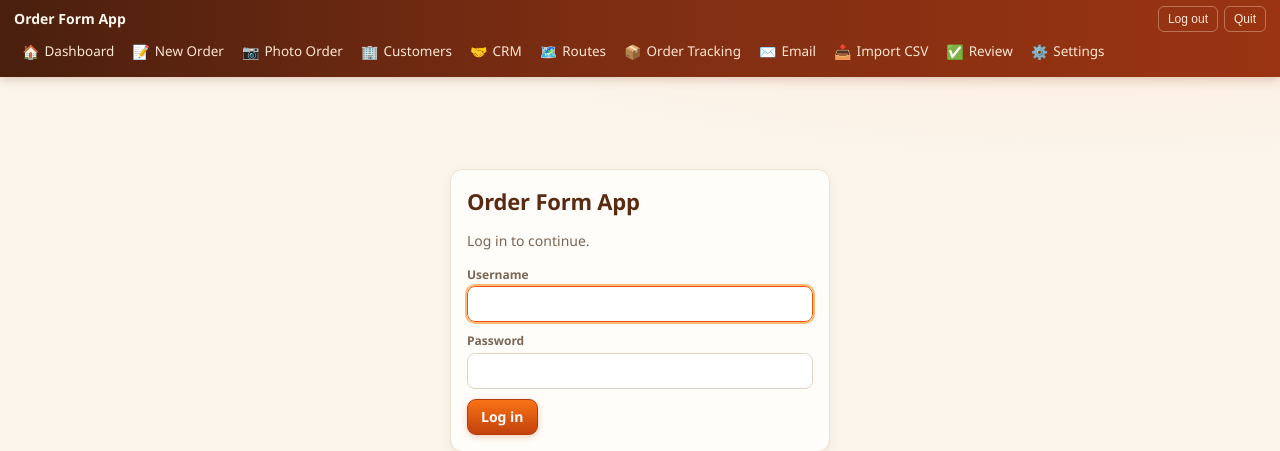
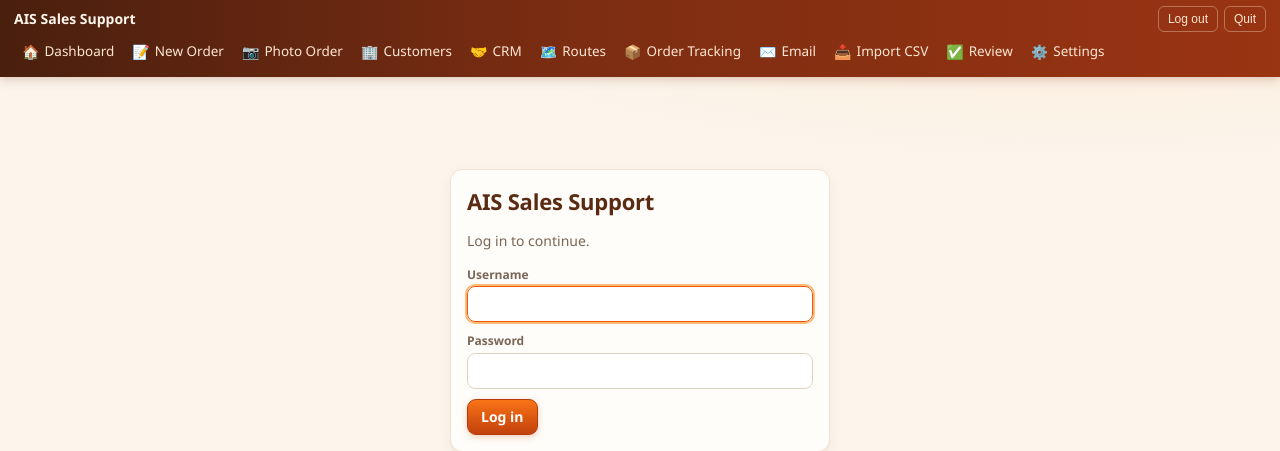
Before and after one commit to taylor223223/OrderFormApp, a Flask app: page /login in a window 1280 px wide. Shown: the top 451 px of the page. Run offline with Flask 3, Linux system fonts and the light colour scheme; the visitor is signed in with stand-in values (Sample User, id 1); data comes from the database, SQL or seed files in the repository; data that the repository does not hold is empty.

Commit message:
v1.4.0: rename to AIS Sales Support

```diff
--- a/orderapp/__init__.py
+++ b/orderapp/__init__.py
@@ -7,7 +7,7 @@ from flask import Flask, abort, request, session
 from . import db
 from .paths import data_dir, is_cloud, resource_path
 
-__version__ = "1.3.1"
+__version__ = "1.4.0"
 
 
 def _secret_key():
--- a/orderapp/routes/main.py
+++ b/orderapp/routes/main.py
@@ -47,5 +47,5 @@ def quit_app():
         time.sleep(0.8)
         os._exit(0)
     threading.Thread(target=_stop, daemon=True).start()
-    return render_template("message.html", title="Order Form App closed",
+    return render_template("message.html", title="AIS Sales Support closed",
                            message="The app has shut down. You can close this browser tab.")
--- a/orderapp/routes/settings.py
+++ b/orderapp/routes/settings.py
@@ -110,7 +110,7 @@ def backup():
     dst.close()
     src.close()
     return send_file(tmp, as_attachment=True,
-                     download_name=f"OrderFormApp-backup-{datetime.now():%Y%m%d-%H%M}.db")
+                     download_name=f"AIS-Sales-Support-backup-{datetime.now():%Y%m%d-%H%M}.db")
 
 
 @bp.route("/settings/export/<what>")
@@ -171,7 +171,7 @@ def restore():
         src = sqlite3.connect(up)
         tables = {r[0] for r in src.execute("SELECT name FROM sqlite_master WHERE type='table'")}
         if not {"customers", "orders", "users"} <= tables:
-            raise ValueError("not an Order Form App backup")
+            raise ValueError("not an AIS Sales Support backup")
         n_users = src.execute("SELECT COUNT(*) FROM users").fetchone()[0]
         if not n_users:
             raise ValueError("backup has no login")
--- a/orderapp/static/sw.js
+++ b/orderapp/static/sw.js
@@ -4,7 +4,7 @@ self.addEventListener('activate', e => e.waitUntil(self.clients.claim()));
 self.addEventListener('fetch', e => {
   if (e.request.mode === 'navigate') {
     e.respondWith(fetch(e.request).catch(() => new Response(
-      '<!doctype html><meta name=viewport content="width=device-width"><body style="font-family:sans-serif;padding:30px"><h2>No connection</h2><p>The Order Form App needs internet. Try again when you have signal.</p>',
+      '<!doctype html><meta name=viewport content="width=device-width"><body style="font-family:sans-serif;padding:30px"><h2>No connection</h2><p>AIS Sales Support needs internet. Try again when you have signal.</p>',
       {headers: {'Content-Type': 'text/html'}})));
   }
 });
--- a/orderapp/templates/base.html
+++ b/orderapp/templates/base.html
@@ -2,7 +2,7 @@
 <html lang="en">
 <head>
 <meta charset="utf-8"><meta name="viewport" content="width=device-width, initial-scale=1">
-<title>{% block title %}Order Forms{% endblock %} - Order Form App</title>
+<title>{% block title %}Home{% endblock %} - AIS Sales Support</title>
 <link rel="stylesheet" href="{{ url_for('static', filename='style.css') }}">
 <meta name="csrf-token" content="{{ csrf_token() }}">
 <link rel="manifest" href="/manifest.webmanifest">
@@ -11,13 +11,13 @@
 <link rel="apple-touch-icon" href="{{ url_for('static', filename='apple-touch-icon.png') }}">
 <meta name="apple-mobile-web-app-capable" content="yes">
 <meta name="mobile-web-app-capable" content="yes">
-<meta name="apple-mobile-web-app-title" content="Orders">
+<meta name="apple-mobile-web-app-title" content="AIS Sales">
 {% block head %}{% endblock %}
 </head>
 <body>
 {% if username %}
 <header class="top">
-  <a class="brand" href="{{ url_for('main.dashboard') }}" title="Version {{ app_version }}">Order Form App <span style="font-weight:400;font-size:11px;opacity:.6">v{{ app_version }}</span></a>
+  <a class="brand" href="{{ url_for('main.dashboard') }}" title="Version {{ app_version }}">AIS Sales Support <span style="font-weight:400;font-size:11px;opacity:.6">v{{ app_version }}</span></a>
   <nav>
     {% set ep = request.endpoint or '' %}
     <a href="{{ url_for('main.dashboard') }}" class="{{ 'on' if ep=='main.dashboard' }}" style="--c:#f59e0b"><span class="ic">🏠</span>Dashboard</a>
@@ -33,7 +33,7 @@
     <a href="{{ url_for('settings.index') }}" class="{{ 'on' if ep.startswith('settings.') }}" style="--c:#78716c"><span class="ic">⚙️</span>Settings</a>
   </nav>
   <form method="post" action="{{ url_for('auth.logout') }}"><input type="hidden" name="csrf_token" value="{{ csrf_token() }}"><button class="tbtn">Log out</button></form>
-{% if not cloud %}  <form method="post" action="{{ url_for('main.quit_app') }}" onsubmit="return confirm('Close the Order Form App?')"><input type="hidden" name="csrf_token" value="{{ csrf_token() }}"><button class="tbtn" title="Stop the app">Quit</button></form>{% endif %}
+{% if not cloud %}  <form method="post" action="{{ url_for('main.quit_app') }}" onsubmit="return confirm('Close AIS Sales Support?')"><input type="hidden" name="csrf_token" value="{{ csrf_token() }}"><button class="tbtn" title="Stop the app">Quit</button></form>{% endif %}
 </header>
 {% endif %}
 <main>
--- a/orderapp/templates/login.html
+++ b/orderapp/templates/login.html
@@ -1,7 +1,7 @@
 {% extends "base.html" %}{% block title %}Log in{% endblock %}
 {% block body %}
 <div class="auth card">
-  <h1>Order Form App</h1><p class="muted">Log in to continue.</p>
+  <h1>AIS Sales Support</h1><p class="muted">Log in to continue.</p>
   <form method="post">
     <div class="field"><label>Username</label><input name="username" autofocus autocomplete="username"></div>
     <div class="field"><label>Password</label><input type="password" name="password" autocomplete="current-password"></div>
--- a/run.py
+++ b/run.py
@@ -1,4 +1,4 @@
-"""Start the Order Form App: runs a private local server and opens it in a browser window."""
+"""Start AIS Sales Support: runs a private local server and opens it in a browser window."""
 import logging
 import os
 import socket
@@ -26,7 +26,8 @@ def port_in_use():
 def already_running():
     try:
         with urllib.request.urlopen(URL + "login", timeout=2) as r:
-            return b"Order Form App" in r.read()
+            body = r.read()
+            return b"AIS Sales Support" in body or b"Order Form App" in body
     except Exception:  # noqa: BLE001
         return False
 
```
Also changed, not shown: README.md, orderapp/static/manifest.webmanifest, 1 other file.
